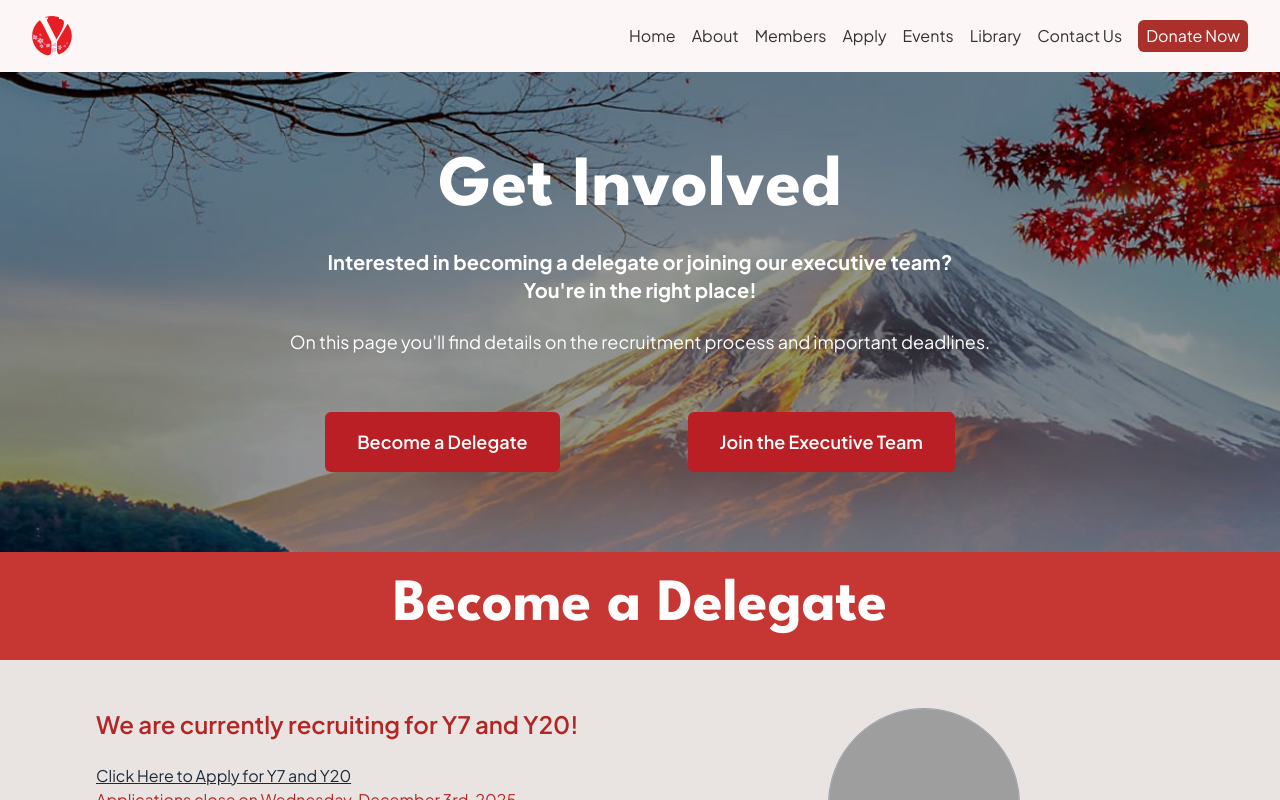
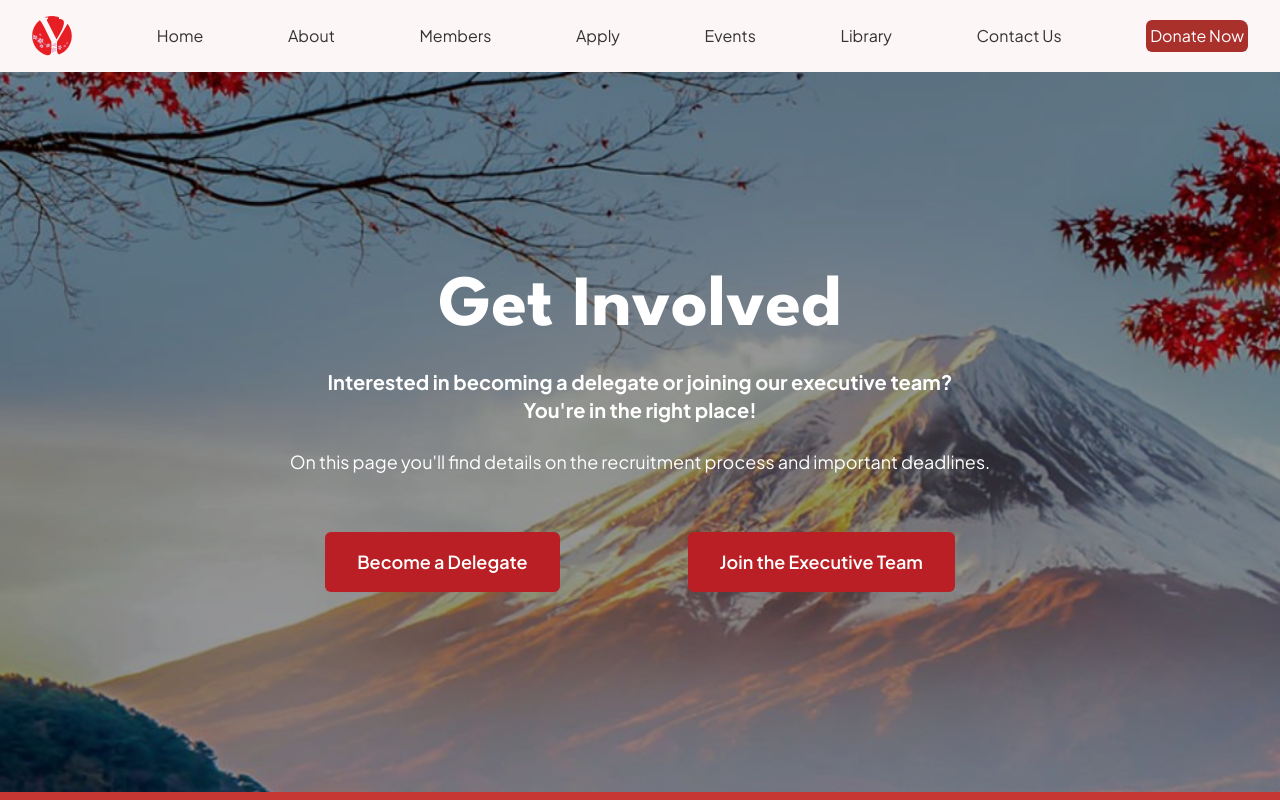
Before and after one commit to fullstackatbrown/project-youth-japan, a Next.js app: page /apply in a window 1280 px wide. Shown: the top 800 px of the page. Built offline with nearby package versions, Linux system fonts and the light colour scheme; grey boxes are pictures that could not be loaded.

Commit message:
cleaned up laptop version

```diff
--- a/app/about/page.tsx
+++ b/app/about/page.tsx
@@ -86,7 +86,7 @@ export default function AboutPage() {
       </section>
 
       {/* News button — h-[102px], rounded-[40px] */}
-      <div className="mx-auto max-w-6xl px-6 pb-12">
+      <div className="px-6 pb-12">
         <Link
           href="/events"
           className="flex items-center justify-center w-full h-[70px] md:h-[102px] bg-[#b91f24] text-white font-bold text-center rounded-[40px] hover:bg-[#9e1a1f] transition-colors text-2xl md:text-[3.16rem] leading-[1.76rem] tracking-[-0.013px] font-[family-name:var(--font-heading)]"
--- a/app/apply/page.tsx
+++ b/app/apply/page.tsx
@@ -32,9 +32,12 @@ export default function ApplyPage() {
   return (
     <main className="w-full">
       {/* Background image */}
-      <div className="relative w-full min-h-[60vh] overflow-hidden">
-        <img src="/images/apply-bg.png" className="absolute inset-0 w-full h-full object-cover" alt="Apply background"/>
-        <div className="relative z-10 flex flex-col items-center justify-center text-center text-white px-6 py-20 min-h-[60vh] bg-black/40 space-y-8">
+      <div
+        className="relative w-full"
+        style={{ backgroundImage: 'url("/images/apply-bg.png")', backgroundSize: 'cover', backgroundPosition: 'center' }}
+      >
+        <div className="absolute inset-0 bg-black/40" />
+        <div className="relative z-10 flex flex-col items-center justify-center text-center text-white px-6 py-16 space-y-8 min-h-[90vh]">
           <div className="space-y-6">
             <p className={`${leagueSpartan.className} text-4xl md:text-7xl font-bold`}>Get Involved</p>
             <div>
@@ -147,7 +150,7 @@ export default function ApplyPage() {
 
         <div className="max-w-6xl mx-auto px-6 pt-10">
           {/* Image placeholders */}
-          <div className="flex flex-col sm:flex-row items-center justify-center gap-8 sm:gap-10">
+          <div className="flex flex-col sm:flex-row items-center justify-center gap-8 sm:gap-30">
             <img className="w-48 h-48 bg-gray-300 border border-gray-400" src="#"/>
             <img className="w-48 h-48 bg-gray-300 border border-gray-400" src="#"/>
             <img className="w-48 h-48 bg-gray-300 border border-gray-400" src="#"/>
--- a/app/library/page.tsx
+++ b/app/library/page.tsx
@@ -87,7 +87,6 @@ export default function LibraryPage() {
         subtitle="Archive of Past Summits & Documents"
         imageSrc="/homepage.jpg"
         minHeightClassName="min-h-[45vh]"
-        titleClassName="text-5xl font-semibold leading-tight sm:text-6xl md:text-7xl lg:text-8xl break-words"
       />
 
       <div className="pb-20">
--- a/app/members/page.tsx
+++ b/app/members/page.tsx
@@ -88,9 +88,9 @@ export default function MembersPage() {
               placeholder="Search..."
               value={search}
               onChange={(e) => setSearch(e.target.value)}
-              className="w-full pl-10 pr-28 py-3 rounded-full bg-white text-gray-800 text-sm placeholder:text-gray-400 focus:outline-none focus:ring-2 focus:ring-[#b91f24]"
+              className="w-full pl-10 pr-28 md:pr-4 py-3 rounded-full bg-white text-gray-800 text-sm placeholder:text-gray-400 focus:outline-none focus:ring-2 focus:ring-[#b91f24]"
             />
-            <button className="absolute right-0 top-1/2 -translate-y-1/2 flex items-center gap-1.5 px-6 py-2.5 rounded-full bg-[#b91f24] text-white text-sm font-medium">
+            <button className="absolute right-0 md:right-[-3rem] top-1/2 -translate-y-1/2 flex items-center gap-1.5 px-6 py-2.5 rounded-full bg-[#b91f24] text-white text-sm font-medium">
               All
               <svg className="w-3.5 h-3.5" fill="none" stroke="currentColor" strokeWidth="2" viewBox="0 0 24 24">
                 <path d="m6 9 6 6 6-6" />
--- a/app/page.tsx
+++ b/app/page.tsx
@@ -49,10 +49,9 @@ export default function HomePage() {
         </div>
       </section>
       <WhatWeDo />
-      <img
-        src="/images/flow-chart.png"
-        className="w-full max-w-2xl mx-auto pt-10 pb-20 px-4"
-      ></img>
+      <div className="max-w-xl mx-auto pt-10 pb-20 px-4">
+        <img src="/images/flow-chart.png" className="w-full" />
+      </div>
       <News />
     </main>
   );
--- a/components/Navbar.tsx
+++ b/components/Navbar.tsx
@@ -3,7 +3,13 @@
 import { useState } from 'react';
 import Link from "next/link";
 import Image from "next/image";
+import { Plus_Jakarta_Sans } from "next/font/google";
 import { Menu, X } from 'lucide-react';
+
+const plusJakartaSans = Plus_Jakarta_Sans({
+  subsets: ["latin"],
+  variable: "--font-plus-jakarta-sans",
+})
 
 const links = [
   { href: '/', label: 'Home' },
@@ -19,33 +25,29 @@ export default function Navbar() {
   const [open, setOpen] = useState(false);
 
   return (
-    <nav className="relative z-50 font-[family-name:var(--font-jakarta)] text-[#333333] bg-[#fdf6f6] px-8 py-4">
-      <div className="flex items-center justify-between">
-        <Image src="/logo.svg" width={40} height={40} alt="Youth Japan Logo" />
-
-        {/* Desktop links */}
-        <div className="hidden md:flex items-center space-x-4">
+    <nav className={`${plusJakartaSans.className} relative z-50 text-[#333333] bg-[#fdf6f6] px-8 py-4`}>
+      {/* Desktop — original layout: logo + all links spread with justify-between */}
+      <div className="hidden md:flex items-center space-x-4 justify-between">
+        <Image src="/logo.svg" width={100} height={100} alt="Youth Japan Logo" className="w-10 h-10" />
         {links.map(l => (
           <Link key={l.href} href={l.href}>{l.label}</Link>
         ))}
-          <Link className="bg-[#AA302C] text-white rounded-md px-2 py-1 whitespace-nowrap" href="#">
+        <Link className="bg-[#AA302C] text-white rounded-tr-lg rounded-md p-1 whitespace-nowrap" href="#">
           Donate Now
         </Link>
       </div>
 
-        {/* Hamburger button */}
-        <button
-          className="md:hidden p-1"
-          onClick={() => setOpen(o => !o)}
-          aria-label="Toggle menu"
-        >
+      {/* Mobile — logo + hamburger */}
+      <div className="md:hidden flex items-center justify-between">
+        <Image src="/logo.svg" width={40} height={40} alt="Youth Japan Logo" />
+        <button className="p-1" onClick={() => setOpen(o => !o)} aria-label="Toggle menu">
           {open ? <X size={24} /> : <Menu size={24} />}
         </button>
       </div>
 
       {/* Mobile menu */}
       {open && (
-        <div className="md:hidden mt-3 flex flex-col border-t border-[#e5e5e5] pt-3 pb-2 gap-1">
+        <div className="mt-3 flex flex-col border-t border-[#e5e5e5] pt-3 pb-2 gap-1">
           {links.map(l => (
             <Link
               key={l.href}
--- a/components/News.tsx
+++ b/components/News.tsx
@@ -3,7 +3,7 @@ import React from "react";
 const News = () => {
   return (
     <div>
-      <h1 className="text-3xl font-semibold text-white md:text-4xl lg:text-5xl bg-[#B91F24] py-5 text-center rounded-[40px] max-w-2xl mx-auto">
+      <h1 className="text-3xl font-semibold text-white md:text-4xl lg:text-5xl bg-[#B91F24] py-5 text-center rounded-[40px] mx-10">
         News
       </h1>
       <div className="grid grid-cols-1 sm:grid-cols-2 md:grid-cols-3 gap-8 pt-10 px-6 md:px-10">
--- a/components/WhatWeDo.tsx
+++ b/components/WhatWeDo.tsx
@@ -24,11 +24,11 @@ export default function WhatWeDo() {
         <h1 className="text-white text-3xl md:text-5xl font-semibold tracking-[3px] mb-8">
           What We Do
         </h1>
-        <div className="flex flex-col md:flex-row justify-center w-full max-w-5xl gap-4 pb-4">
+        <div className="flex flex-col md:flex-row justify-center w-full gap-4 md:gap-0 pb-4">
           {cards.map(card => (
             <div
               key={card.title}
-              className="bg-white text-center w-full md:w-1/3 border-2 border-[#DEE2E6] p-6"
+              className="bg-white text-center w-full md:w-1/4 md:h-90 md:m-7 md:mt-6 border-2 border-[#DEE2E6] p-6"
             >
               <h2 className="text-[#003366] text-xl mb-4 font-semibold">{card.title}</h2>
               <p className="text-sm text-black opacity-70 font-[400]">{card.text}</p>
```
Lines whose indentation alone changed are shown as unchanged.
